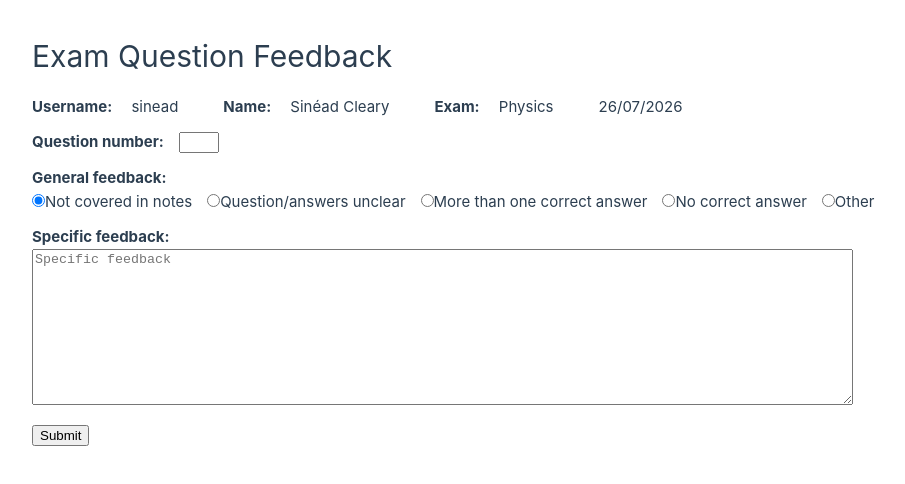
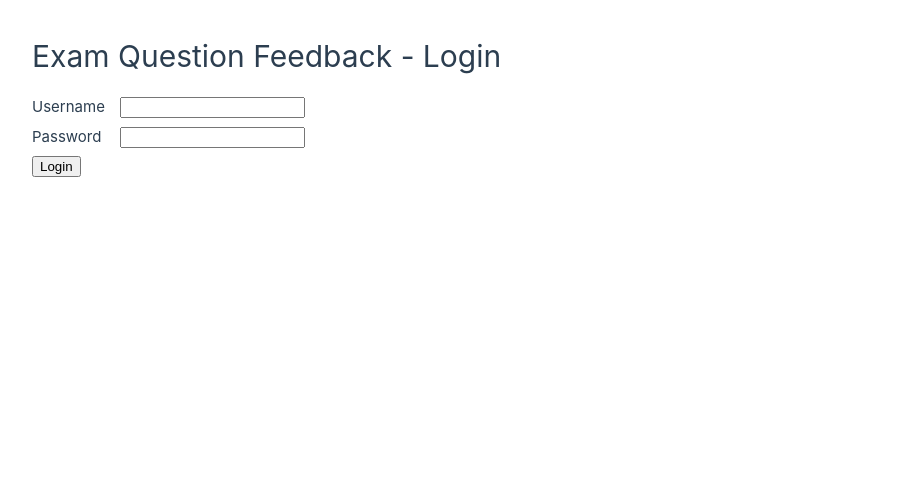
Before and after one commit to SineadCleary/Exam-Feedback, a Vue app in the folder Frontend/: page / in a window 1280 px wide. Shown: the top 484 px of the page, without its empty margins (0-905 px from the left). Built offline with nearby package versions, Linux system fonts and the light colour scheme.

Commit message:
Create login endpoint

```diff
--- a/Frontend/src/Login.vue
+++ b/Frontend/src/Login.vue
@@ -1,7 +1,8 @@
 <script setup>
-import { getStudentExam } from './api';
+import { getStudentExam, login } from './api';
 
-
+var username;
+var password;
 </script>
 
 <template>
@@ -10,19 +11,19 @@
   </header>
 
   <main>
-    <form>
+    <form @submit="login(username, password)">
       <div class="form-row">
         <label for="username">Username</label>
-        <input id="username" required>
+        <input v-model="username" id="username" required>
       </div>
 
       <div class="form-row">
         <label for="password">Password</label>
-        <input type="password" id="password">
+        <input v-model="password" type="password" id="password">
       </div>
 
       <div class="form-row">
-        <button type="submit" @click="getStudentExam(1)">Login</button>
+        <button type="submit">Login</button>
       </div>
 
     </form>
--- a/Frontend/src/api.js
+++ b/Frontend/src/api.js
@@ -26,3 +26,17 @@
         console.error(error);
     }
 }
+
+export const login = async (username, password) => {
+    try {
+        const response = await axios.post(
+            "http://localhost:8080/login", {
+                username: username,
+                password: password,
+            }
+        );
+        console.log(response.data);
+    } catch (error) {
+        console.error(error);
+    }
+}
--- a/Frontend/src/main.js
+++ b/Frontend/src/main.js
@@ -5,4 +5,4 @@
 import Login from './Login.vue'
 import Feedback from './Feedback.vue'
 
-createApp(Feedback).mount('#app')
+createApp(Login).mount('#app')
```
Also changed, not shown: 2 other files (tests, documents, lock files or other folders).
